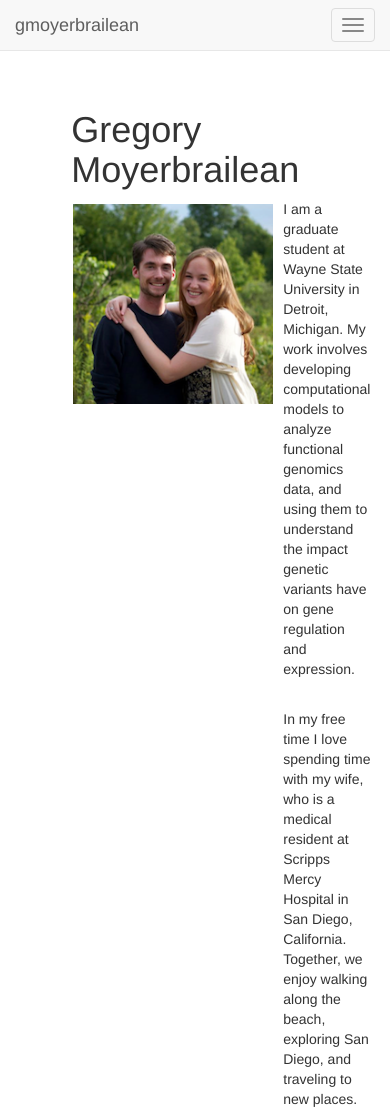
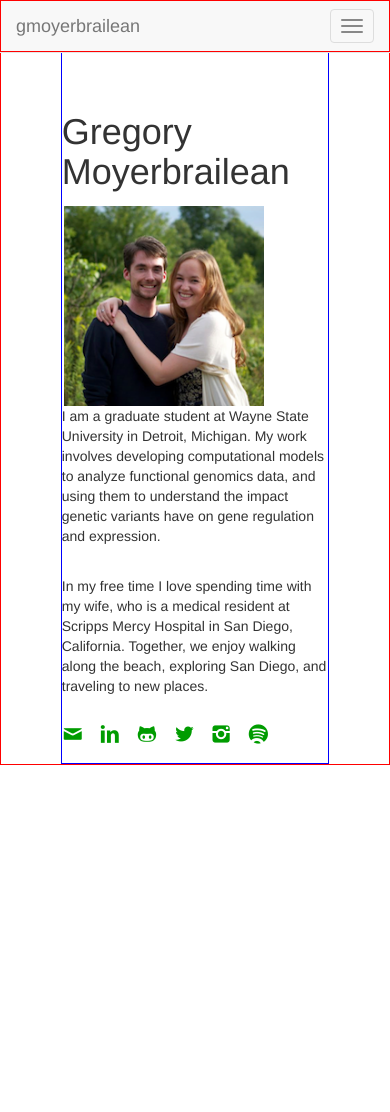
Before and after one commit to gmoyerbrailean/gmoyerbrailean.github.io, a plain HTML site: page index.html in a window 390 px wide. Shown: the top 1112 px of the page. After the commit the page ends 844 px from the top, so only its background shows below. Drawn offline with nearby package versions, Linux system fonts and the light colour scheme.

Commit message:
Updated from table layout to bootstrap responsive layout

```diff
--- a/css/gmoyerbrailean.css
+++ b/css/gmoyerbrailean.css
@@ -61,12 +61,6 @@ a:active, a:hover {
 /* ===== Classes ===== */
 /* =================== */
 
-/* From  bootstrap */
-.starter-template {
-	padding: 40px 15px;
-	text-align: center;
-}
-
 .e {
 	font-family: entypo, sans-serif;
 	font-size: 40px;
@@ -118,22 +112,20 @@ ul.links a {
 	display: inline-block;
 }
 
-/* Invisible positioning element */
-.stretch {
-    width: 100%;
-    display: inline-block;
-    font-size: 0;
-    line-height: 0;
+.container {
+	border: 1px solid red;
 }
 
 /*
 	IDs
 */
 div #content {
+	border: 1px solid blue;
+	margin-left: auto;
+	margin-right: auto;
+	padding-top: 40px;
 	text-align: left;
 	width: 75%;
-	margin-left: auto;
-	margin-right: auto;
 }
 
 #projects > div {
--- a/index.html
+++ b/index.html
@@ -39,40 +39,32 @@
     </div><!-- /.navbar -->
 
     <div class="container">
-      <div class="starter-template">
-        <div id="content">
-          <table>
-            <tr style="vertical-align: top;">
-              <td colspan=2><h1>Gregory Moyerbrailean</h1></td>
-            </tr>
+      <div id="content">
 
-            <!-- content -->
-            <tr style="vertical-align: top;">
-              <td>
-                <img src="images/me_em_heritagePark.png" style="margin: 5px 10px 0px 2px;" height="200px"/>
-              </td>
-              <td>
-                <p>I am a graduate student at Wayne State University in Detroit, Michigan. My work involves developing computational models to analyze functional genomics data, and using them to understand the impact genetic variants have on gene regulation and expression.</p>
-                <br>
-                <p>In my free time I love spending time with my wife, who is a medical resident at Scripps Mercy Hospital in San Diego, California. Together, we enjoy walking along the beach, exploring San Diego, and traveling to new places. </p>
-<!--                 <p>I am a graduate student at Wayne State University in Detroit, Michigan. My work involves developing computational models that serve to expand our understanding of regulatory DNA elements, and the impact
-                of genetic variants within these elements.</p>
-                <br>
-                <p>In my free time I love spending time with my wife, and we enjoy walking along the beach, exploring San Diego, and traveling to new places.</p>
- -->              </td>
-            </tr>
-          </table>
-
-          <!-- contact / social bar -->
-          <div>
+        <div class="row">
+          <div class="col-md-12">
+            <h1>Gregory Moyerbrailean</h1>
+          </div>
+        </div>
+        <div class="row">
+          <div class="col-md-4 col-lg-3">
+            <img src="images/me_em_heritagePark.png" style="margin: 5px 10px 0px 2px;" height="200px"/>
+          </div>
+          <div class="col-md-8 col-lg-9">
+            <p>I am a graduate student at Wayne State University in Detroit, Michigan. My work involves developing computational models to analyze functional genomics data, and using them to understand the impact genetic variants have on gene regulation and expression.</p>
+            <br>
+            <p>In my free time I love spending time with my wife, who is a medical resident at Scripps Mercy Hospital in San Diego, California. Together, we enjoy walking along the beach, exploring San Diego, and traveling to new places.</p>
+          </div>
+        </div>
+        <div class="row">
+          <div class="col-md-12">
             <a class="e" href="mailto:gmoyerbr@wayne.edu">&#9993;&nbsp;</a>
             <a class="es" href="http://linkedin.com/in/gmoyerbrailean">&#62232;&nbsp;</a>
             <a class="es" href="https://github.com/gmoyerbrailean">&#62208;&nbsp;</a>
             <a class="es" href="http://twitter.com/gmoyerbrailean">&#62217;&nbsp;</a>
             <a class="es" href="http://instagram.com/moyerbean">&#62253;&nbsp;</a>
             <a class="es" href="https://play.spotify.com/user/moyerbean">&#62248;&nbsp;</a>
-          </div>
-
+          </div> <!-- end social bar -->
         </div>
       </div>
     </div><!-- /.container -->
```
Also changed, not shown: links.html (+2 -12 lines), research.html (+15 -13 lines).
